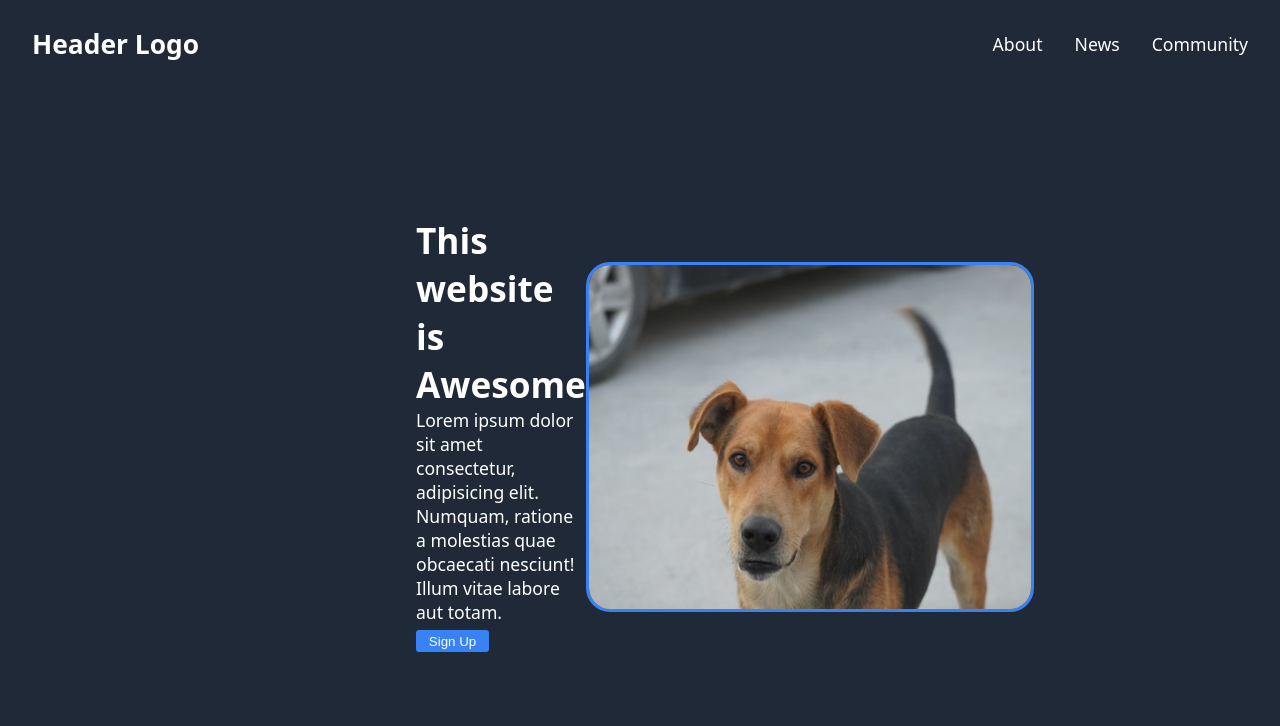
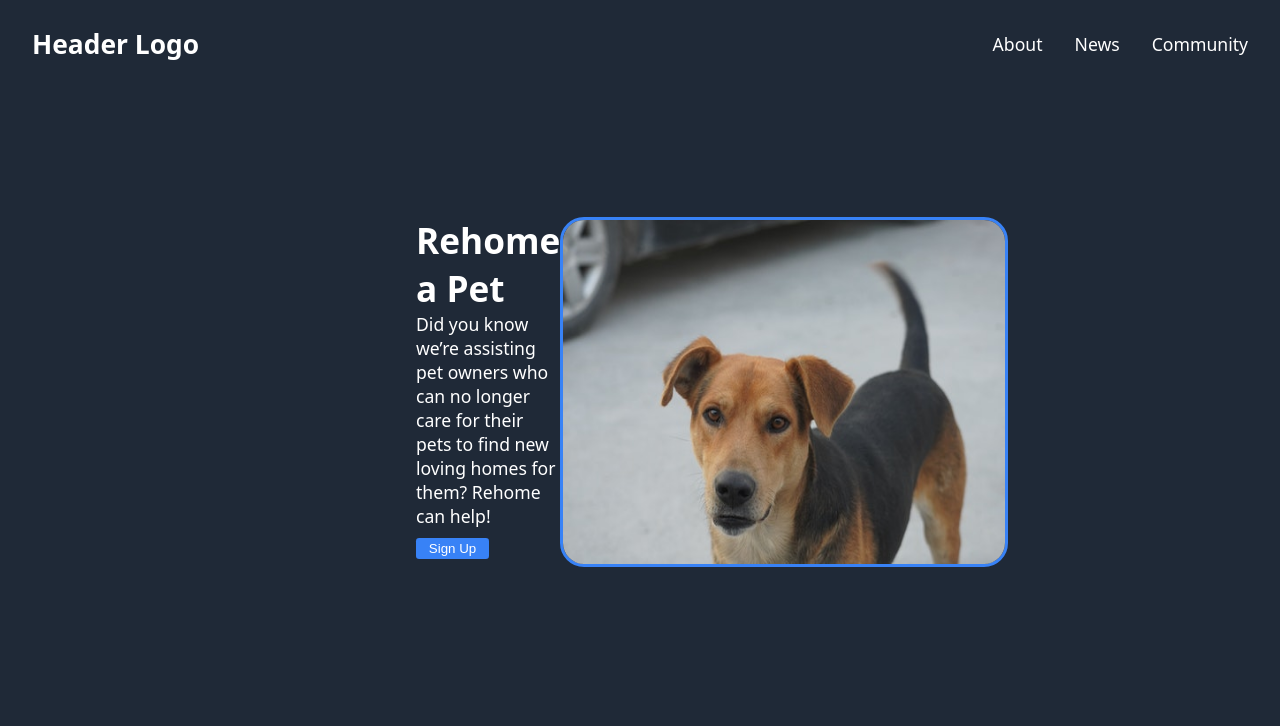
Before and after one commit to Farhan6Ishraq/landing-page, a plain HTML site: page index.html in a window 1280 px wide. Shown: the top 726 px of the page. Drawn offline with Linux system fonts and the light colour scheme.

Commit message:
Changed up a few html content

```diff
--- a/index.html
+++ b/index.html
@@ -22,11 +22,9 @@
 
       <div class="subsection-two">
         <div>
-          <h1>This website is Awesome</h1>
+          <h1>Rehome a Pet</h1>
           <p>
-            Lorem ipsum dolor sit amet consectetur, adipisicing elit. Numquam,
-            ratione a molestias quae obcaecati nesciunt! Illum vitae labore aut
-            totam.
+            Did you know we’re assisting pet owners who can no longer care for their pets to find new loving homes for them? Rehome can help!
           </p>
           <button>Sign Up</button>
         </div>
@@ -90,8 +88,7 @@
       <div class="subsection-six-seven">
         <div class="subsection-six">
           <p>
-            <strong>Call to action! It's time!</strong> Sign up for our product
-            by clicking the button right over there!
+            <strong>Call to action! It's time!</strong> Not sure where to start with a new pet? We've got your to-do list right here.
           </p>
         </div>
 
--- a/style.css
+++ b/style.css
@@ -73,7 +73,7 @@ nav ul li a:hover {
 
 .subsection-two button {
     padding: 0.2rem 0.8rem 0.2rem 0.8rem;
-    margin: 0.4rem 0;
+    margin: 0.6rem 0;
     background-color: #3882f6;
     color: white;
     border-radius: 0.2rem;
```
